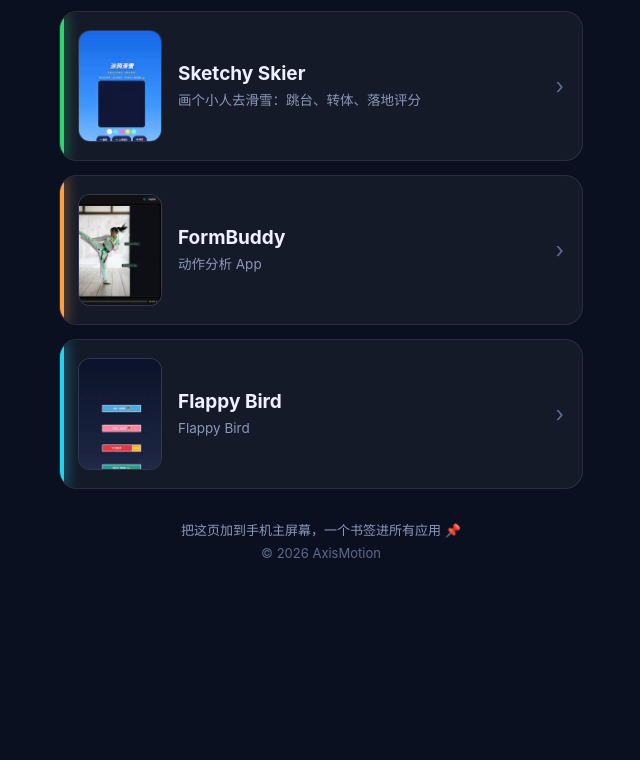
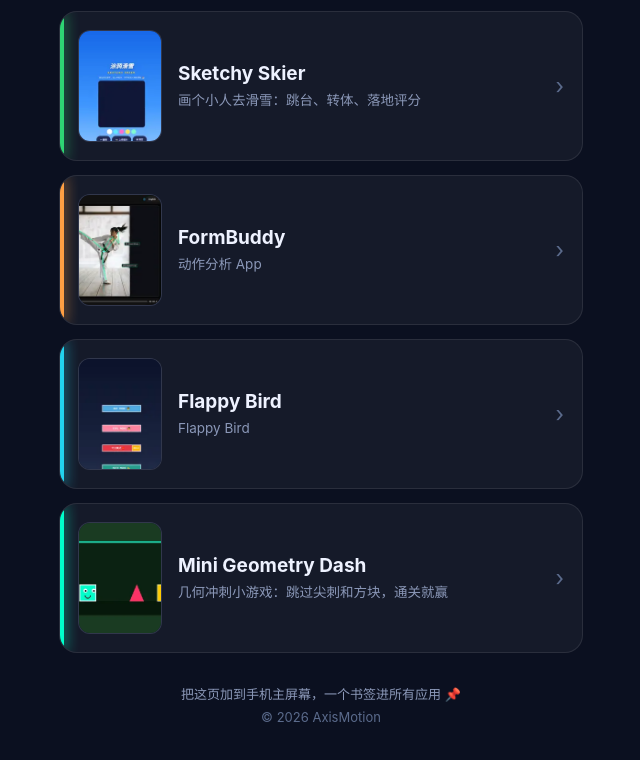
Before and after one commit to zqfrancis/AxisMotion-homepage, a plain HTML site: page index.html in a window 1280 px wide. Shown: the part 479-1239 px from the top of the page, without its empty margins (319-959 px from the left). Before the commit the page ends 1085 px from the top, so only its background shows below. Drawn offline with Linux system fonts and the light colour scheme.

Commit message:
总页加 Mini Geometry Dash 卡片（第 6 个应用）

```diff
--- a/index.html
+++ b/index.html
@@ -103,6 +103,10 @@ const APPS = [
     zhDesc: 'Flappy Bird',
     enDesc: 'Flappy Bird',
     url: 'https://zqfrancis.github.io/maodou-Flappy-Bird/', accent: '#22d3ee' },
+  { img: 'thumbs/minigeometrydash.webp', zh: 'Mini Geometry Dash', en: 'Mini Geometry Dash',
+    zhDesc: '几何冲刺小游戏：跳过尖刺和方块，通关就赢',
+    enDesc: 'Mini geometry dash: jump spikes and blocks to clear the level',
+    url: 'https://zqfrancis.github.io/MiniGeometryDash/', accent: '#00ffcc' },
 ];
 
 const T = {
```
Also changed, not shown: thumbs/minigeometrydash.webp (added).
